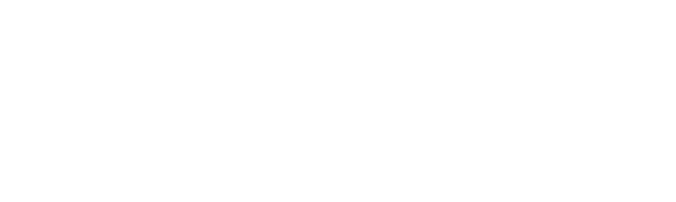
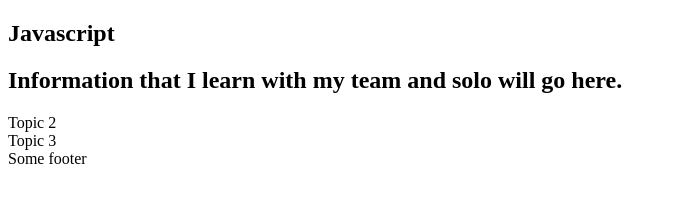
Before and after one commit to MitchellDavid2020/Fluency, a plain HTML site: page index.html in a window 1280 px wide. Shown: the whole page, without its empty margins (0-676 px from the left). Drawn offline with Linux system fonts and the light colour scheme.

Commit message:
Initial commit

```diff
--- a/index.html
+++ b/index.html
@@ -1,21 +1,25 @@
 <!DOCTYPE html>
-<!--[if lt IE 7]>      <html class="no-js lt-ie9 lt-ie8 lt-ie7"> <![endif]-->
-<!--[if IE 7]>         <html class="no-js lt-ie9 lt-ie8"> <![endif]-->
-<!--[if IE 8]>         <html class="no-js lt-ie9"> <![endif]-->
-<!--[if gt IE 8]><!--> <html class="no-js"> <!--<![endif]-->
-    <head>
-        <meta charset="utf-8">
-        <meta http-equiv="X-UA-Compatible" content="IE=edge">
-        <title>CIT 270 Hello World</title>
-        <meta name="description" content="">
-        <meta name="viewport" content="width=device-width, initial-scale=1">
-        <link rel="stylesheet" href="">
-    </head>
-    <body>
-        <!--[if lt IE 7]>
-            <p class="browsehappy">You are using an <strong>outdated</strong> browser. Please <a href="#">upgrade your browser</a> to improve your experience.</p>
-        <![endif]-->
-
-        <script src="" async defer></script>
-    </body>
+<html lang="en">
+<head>
+    <meta charset="UTF-8">
+    <meta name="viewport" content="width=device-width, initial-scale=1.0">
+    <meta http-equiv="X-UA-Compatible" content="ie=edge">
+    <title>CIT 261</title>
+</head>
+<body>
+    <header></header>
+    <main>
+        <article>
+            <h1>Javascript</h1>
+            <h2>Information that I learn with my team and solo will go here.</h2>
+        </article>
+        <article>
+            Topic 2
+        </article>
+        <article>
+            Topic 3
+        </article>
+    </main>
+<footer>Some footer</footer>
+</body>
 </html>
```
